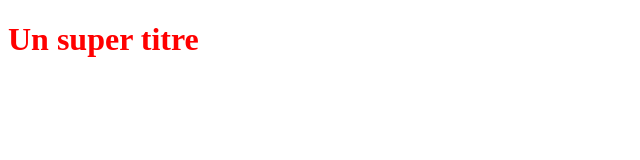
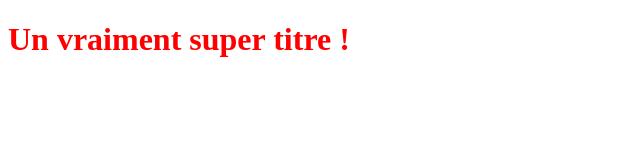
Before and after one commit to HagardDN/OpenClassroomproject, a plain HTML site: page index.html in a window 1280 px wide. Shown: the whole page, without its empty margins (0-640 px from the left). Drawn offline with Linux system fonts and the light colour scheme.

Commit message:
Modification du titre

```diff
--- a/index.html
+++ b/index.html
@@ -7,6 +7,6 @@
 </head>
 
 <body>
-	<h1>Un super titre</h1>
+	<h1>Un vraiment super titre !</h1>
 </body>
 </html>
```
